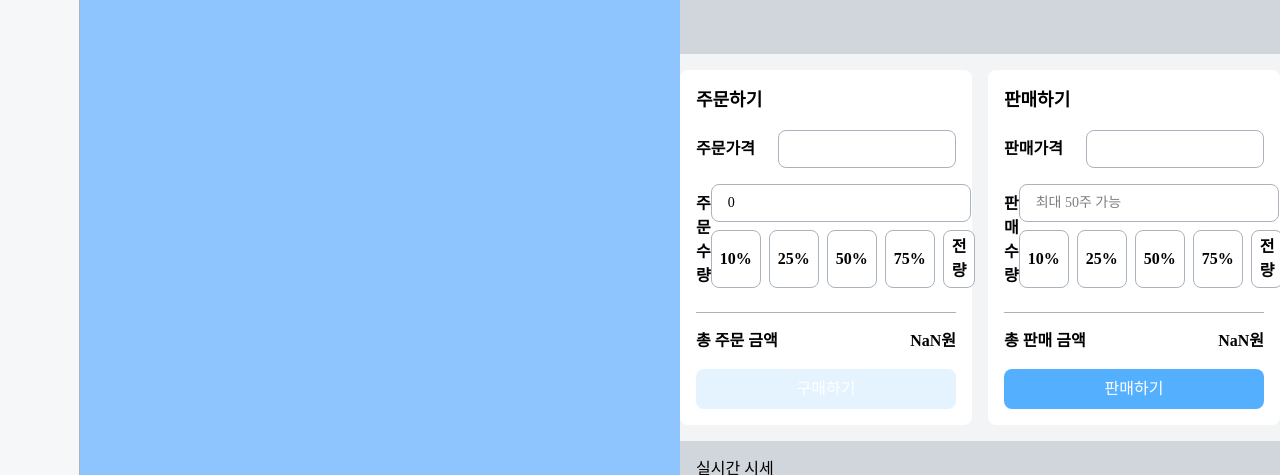
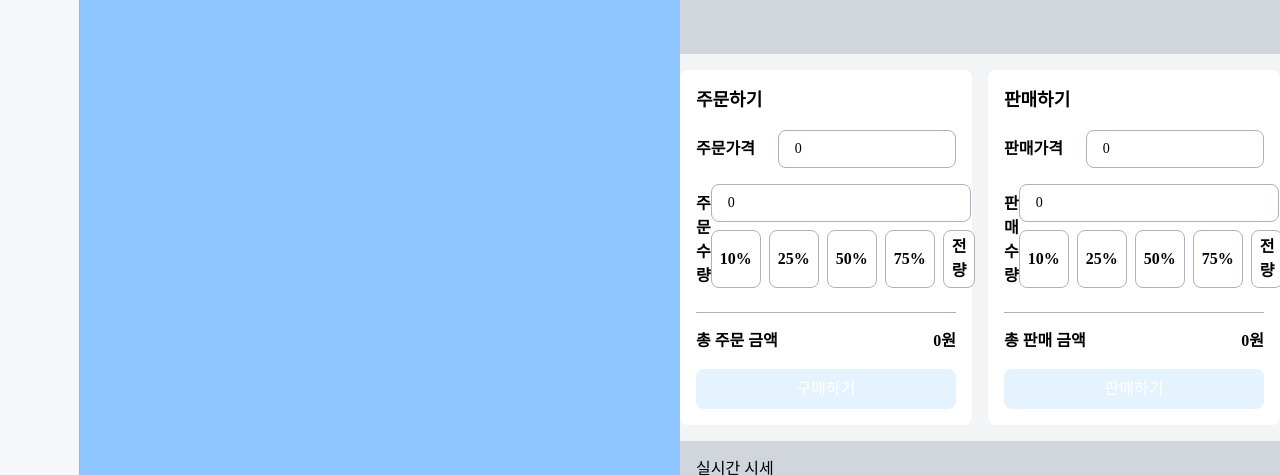
Before and after one commit to Pda-Final-Project/frontend, a React (Vite) app: page /main/1/1 in a window 1280 px wide. Shown: the part 205-680 px from the top of the page. Built offline with nearby package versions, Linux system fonts and the light colour scheme; no server answers.

Commit message:
P3-47(#18) fix/총 주문 금액 계산 실수 수정

```diff
--- a/src/components/trading/BuyBox.jsx
+++ b/src/components/trading/BuyBox.jsx
@@ -1,82 +1,111 @@
 import React, { useEffect, useState } from "react";
 import PasswordModal from "../common/PasswordModal";
 
-const moneys = [
-  { id: 1000, name: "+천원" },
-  { id: 10000, name: "+1만원" },
-  { id: 50000, name: "+5만원" },
-  { id: 100000, name: "+10만원" },
-  { id: 1000000, name: "+100만원" },
+const percents = [
+  { id: 0.1, name: "10%" },
+  { id: 0.25, name: "25%" },
+  { id: 0.5, name: "50%" },
+  { id: 0.75, name: "75%" },
+  { id: 1, name: "전량" },
 ];
 
-// 가격 기준 주식 구매
-export default function BuyBox({ currentPrice, withHolding, orderStock }) {
+export default function BuyBox({ withHolding, orderStock }) {
+  const [buyQuantity, setBuyQuantity] = useState(0);
   const [buyPrice, setBuyPrice] = useState(0);
+  const [maxQuantity, setMaxQuantity] = useState(0);
   const [isModalOpen, setIsModalOpen] = useState(false);
   const [modalMessage, setModalMessage] = useState({
     price: "",
     quantity: "",
-    type: "투자",
+    type: "주문",
   });
-  const minUnit = 1;
 
-  const checkBuyPrice = (tmpPrice) => {
-    let price = parseFloat(tmpPrice) || 0;
-    price = Math.floor(price);
-    price = Math.min(Math.max(price, 0), withHolding);
-    setBuyPrice(price);
+  //지정가에 대해 구매 가능한 최대 주수
+  useEffect(() => {
+    if (buyPrice > 0) {
+      const calculatedMaxQuantity = Math.floor(withHolding / buyPrice);
+      setMaxQuantity(calculatedMaxQuantity);
+    } else {
+      setMaxQuantity(0);
+    }
+    setBuyQuantity(maxQuantity); // maxQuantity가 업데이트될 때마다 buyQuantity 업데이트
+  }, [buyPrice, withHolding, maxQuantity]);
+
+  const checkBuyQuantity = (tmpQuantity) => {
+    let quantity = Math.floor(parseFloat(tmpQuantity)) || 0;
+    if (quantity >= 0 && quantity <= maxQuantity) {
+      setBuyQuantity(quantity);
+    }
   };
 
-  const totalOrderQuantity = parseFloat((buyPrice / currentPrice).toFixed(5));
+  const totalOrderPrice = Math.floor(buyPrice * buyQuantity);
 
   const openModal = () => {
-    modalMessage.price = buyPrice;
-    modalMessage.quantity = totalOrderQuantity;
-    setModalMessage(modalMessage);
+    setModalMessage({
+      price: totalOrderPrice,
+      quantity: buyQuantity,
+      type: "주문",
+    });
     setIsModalOpen(true);
   };
 
   return (
-    <div className="p-4">
+    <div className="bg-white p-4 flex flex-col rounded-lg">
       <PasswordModal
         isOpen={isModalOpen}
         setOpen={setIsModalOpen}
-        action={() => orderStock("buy", totalOrderQuantity, buyPrice)} // action을 함수로 수정
+        action={() => orderStock("sell", buyQuantity, totalOrderPrice)} // action을 함수로 수정
         message={modalMessage}
       />
-      <div>소수점 투자하기</div>
-      <div>
-        <button onClick={() => checkBuyPrice(buyPrice - minUnit)}>-</button>
+      {/** 제목 */}
+      <div className="font-semibold text-lg">주문하기</div>
+      {/** 판매 입력 */}
+      <div className="flex flex-col space-y-4 py-4 border-b-1 border-gray-md">
+        <div className="flex items-center">
+          <div className="font-semibold w-32">주문가격</div>
           <input
             type="number"
-          onChange={(e) => checkBuyPrice(e.target.value)}
+            className="input-style text-sm"
+            onChange={(e) => setBuyPrice(e.target.value)}
             value={buyPrice}
-          step={minUnit}
           />
-        <span>원</span>
-        <button onClick={() => checkBuyPrice(buyPrice + minUnit)}>+</button>
         </div>
-      <div>
-        {moneys.map((el) => (
-          <button key={el.id} onClick={() => checkBuyPrice(buyPrice + el.id)}>
-            {el.name}
+        <div className="flex items-start">
+          <div className="font-semibold w-32 py-2">주문수량</div>
+          <div className="w-full flex flex-col space-y-2">
+            <input
+              type="number"
+              className="input-style text-sm"
+              placeholder={`최대 ${maxQuantity}주 가능`}
+              value={buyQuantity}
+              onChange={(e) => setBuyQuantity(e.target.value)}
+            />
+            <div className="flex gap-2">
+              {percents.map((percent) => (
+                <button
+                  key={percent.id}
+                  className="white-button-style"
+                  onClick={() => checkBuyQuantity(maxQuantity * percent.id)}
+                >
+                  {percent.name}
                 </button>
               ))}
             </div>
-      <div className="flex gap-4">
-        <div>투자 가능</div>
-        <div>{withHolding}원</div>
           </div>
-      <div className="flex gap-4">
-        <div>예상 최종 주식 수</div>
-        <div>{totalOrderQuantity}주</div>
+        </div>
+      </div>
+      <div className="flex items-center justify-between py-4">
+        <div className="font-semibold">총 주문 금액</div>
+        <div className="font-semibold">{totalOrderPrice}원</div>
       </div>
       <button
+        className="button-style"
         onClick={() => openModal()}
-        disabled={buyPrice <= 0}
-        className="bg-gray-200 w-full"
+        disabled={
+          buyQuantity <= 0 || buyQuantity > maxQuantity || totalOrderPrice <= 0
+        }
       >
-        투자하기
+        구매하기
       </button>
     </div>
   );
--- a/src/components/trading/BuyBox2.jsx
+++ /dev/null
@@ -1,111 +0,0 @@
-import React, { useEffect, useState } from "react";
-import PasswordModal from "../common/PasswordModal";
-
-const percents = [
-  { id: 0.1, name: "10%" },
-  { id: 0.25, name: "25%" },
-  { id: 0.5, name: "50%" },
-  { id: 0.75, name: "75%" },
-  { id: 1, name: "전량" },
-];
-
-export default function BuyBox({ withHolding, orderStock }) {
-  const [buyQuantity, setBuyQuantity] = useState();
-  const [buyPrice, setBuyPrice] = useState();
-  const [maxQuantity, setMaxQuantity] = useState(0);
-  const [isModalOpen, setIsModalOpen] = useState(false);
-  const [modalMessage, setModalMessage] = useState({
-    price: "",
-    quantity: "",
-    type: "주문",
-  });
-
-  //지정가에 대해 구매 가능한 최대 주수
-  useEffect(() => {
-    if (buyPrice > 0) {
-      setMaxQuantity(Math.floor(withHolding / buyPrice));
-    } else {
-      setMaxQuantity(0);
-    }
-    setBuyQuantity(maxQuantity);
-  }, [buyPrice, withHolding]);
-
-  const checkBuyQuantity = (tmpQuantity) => {
-    let quantity = parseFloat(tmpQuantity) || 0;
-    quantity = Math.floor(quantity);
-
-    if (quantity >= 0 && quantity <= maxQuantity) {
-      setBuyQuantity(quantity);
-    }
-  };
-
-  const totalOrderPrice = Math.floor(buyPrice * buyQuantity);
-
-  const openModal = () => {
-    modalMessage.price = totalOrderPrice;
-    modalMessage.quantity = buyQuantity;
-    setModalMessage(modalMessage);
-    setIsModalOpen(true);
-  };
-
-  return (
-    <div className="bg-white p-4 flex flex-col rounded-lg">
-      <PasswordModal
-        isOpen={isModalOpen}
-        setOpen={setIsModalOpen}
-        action={() => orderStock("sell", buyQuantity, totalOrderPrice)} // action을 함수로 수정
-        message={modalMessage}
-      />
-      {/** 제목 */}
-      <div className="font-semibold text-lg">주문하기</div>
-      {/** 판매 입력 */}
-      <div className="flex flex-col space-y-4 py-4 border-b-1 border-gray-md">
-        <div className="flex items-center">
-          <div className="font-semibold w-32">주문가격</div>
-          <input
-            type="number"
-            className="input-style text-sm"
-            onChange={(e) => setBuyPrice(e.target.value)}
-            value={buyPrice}
-          />
-        </div>
-        <div className="flex items-start">
-          <div className="font-semibold w-32 py-2">주문수량</div>
-          <div className="w-full flex flex-col space-y-2">
-            <input
-              type="number"
-              className="input-style text-sm"
-              placeholder={`최대 ${maxQuantity}주 가능`}
-              value={buyQuantity}
-              onChange={(e) => setBuyQuantity(e.target.value)}
-            />
-            <div className="flex gap-2">
-              {percents.map((percent) => (
-                <button
-                  key={percent.id}
-                  className="white-button-style"
-                  onClick={() => checkBuyQuantity(maxQuantity * percent.id)}
-                >
-                  {percent.name}
-                </button>
-              ))}
-            </div>
-          </div>
-        </div>
-      </div>
-      <div className="flex items-center justify-between py-4">
-        <div className="font-semibold">총 주문 금액</div>
-        <div className="font-semibold">{totalOrderPrice}원</div>
-      </div>
-      <button
-        className="button-style"
-        onClick={() => openModal()}
-        disabled={
-          buyQuantity <= 0 || buyQuantity > maxQuantity || totalOrderPrice <= 0
-        }
-      >
-        구매하기
-      </button>
-    </div>
-  );
-}
--- a/src/components/trading/SellBox.jsx
+++ b/src/components/trading/SellBox.jsx
@@ -10,8 +10,8 @@ const percents = [
 ];
 
 export default function SellBox({ maxQuantity, orderStock }) {
-  const [sellQuantity, setSellQuantity] = useState();
-  const [sellPrice, setSellPrice] = useState();
+  const [sellQuantity, setSellQuantity] = useState(0);
+  const [sellPrice, setSellPrice] = useState(0);
   const [isModalOpen, setIsModalOpen] = useState(false);
   const [modalMessage, setModalMessage] = useState({
     price: "",
--- a/src/pages/MainPage/components/TradingTab.jsx
+++ b/src/pages/MainPage/components/TradingTab.jsx
@@ -1,7 +1,7 @@
 import React, { useState, useEffect } from "react";
 import ChartTab from "../../../components/trading/ChartTab";
 import SellBox from "../../../components/trading/SellBox";
-import BuyBox from "../../../components/trading/BuyBox2";
+import BuyBox from "../../../components/trading/BuyBox";
 import MarketPriceList from "../../../components/trading/MarketPriceList";
 
 export default function TradingTab({ ticker, currentPrice }) {
@@ -42,11 +42,7 @@ export default function TradingTab({ ticker, currentPrice }) {
       {/** 매수 & 매도 */}
       <div className="grid grid-cols-2 gap-4 w-full h-full">
         <div>
-          <BuyBox
-            currentPrice={currentPrice}
-            withHolding={withHolding}
-            orderStock={orderStock}
-          />
+          <BuyBox withHolding={withHolding} orderStock={orderStock} />
         </div>
         <div>
           <SellBox maxQuantity={holdingQuantity} orderStock={orderStock} />
```
Lines whose indentation alone changed are shown as unchanged.
